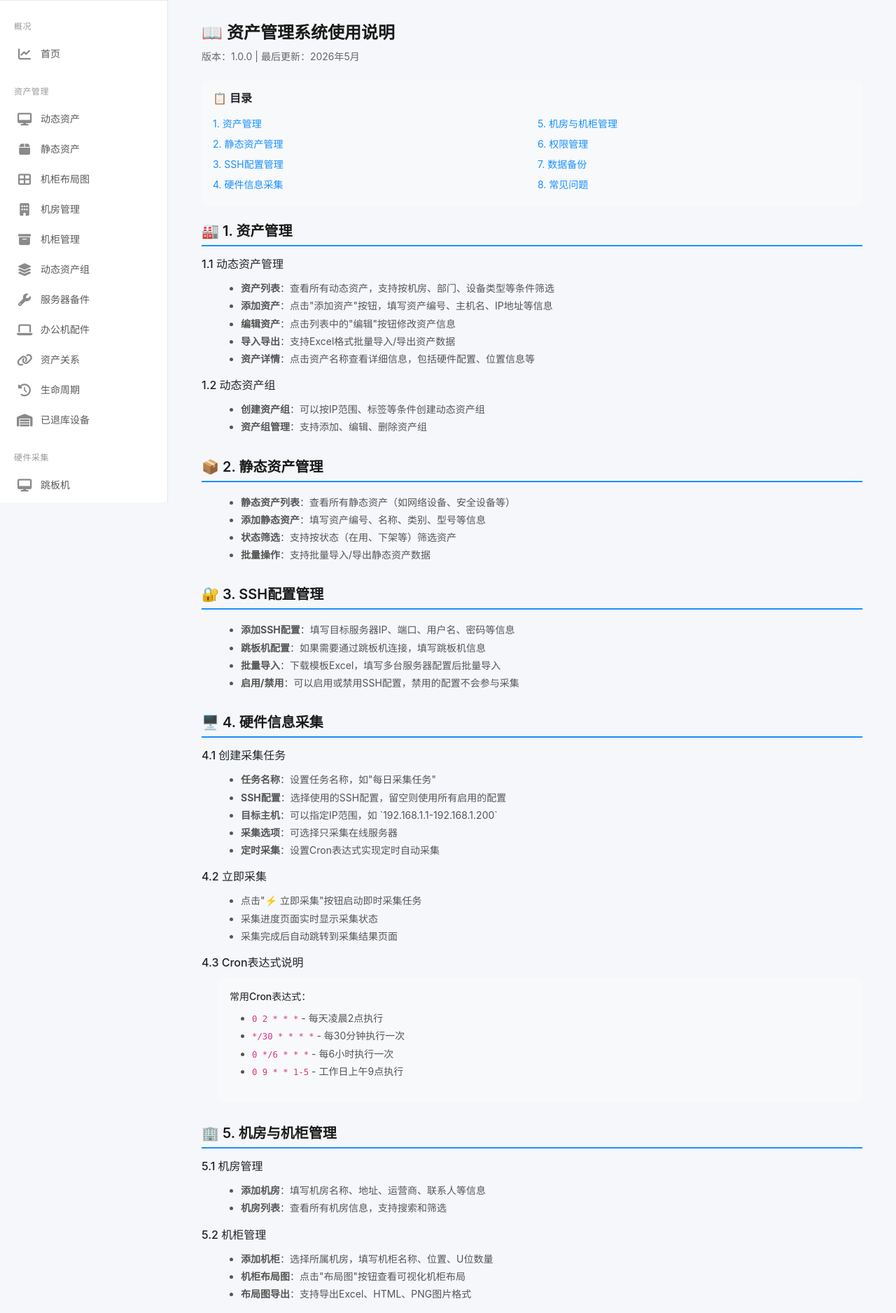
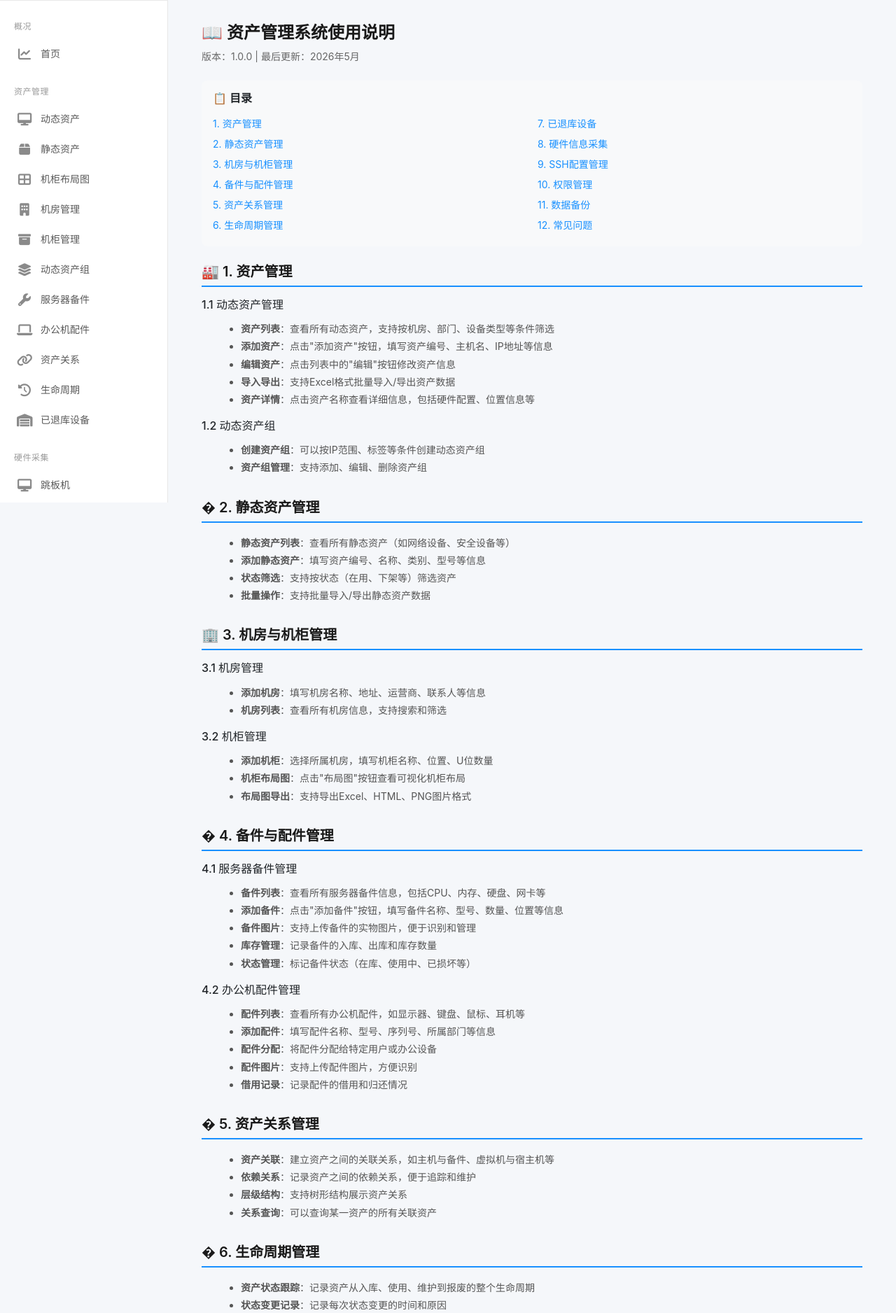
Before and after one commit to lsanotesen/cmdb-system, a Django app: page /cmdb/user-guide/ in a window 1280 px wide. Shown: the part 82-1958 px from the top of the page at 70% size. Run offline with Django 4.2, Linux system fonts and the light colour scheme; the visitor is signed in with stand-in values (Sample User, id 1); some libraries are stand-ins or nearby versions.

Commit message:
docs: 更新用户指南，添加备件与配件、资产关系、生命周期、已退库设备等模块说明，并按左侧导航栏顺序调整章节

```diff
--- a/templates/cmdb/user_guide.html
+++ b/templates/cmdb/user_guide.html
@@ -16,14 +16,18 @@
             <div>
                 <a href="#asset-management" style="display: block; padding: 4px 0; color: #1890ff; text-decoration: none;">1. 资产管理</a>
                 <a href="#static-asset" style="display: block; padding: 4px 0; color: #1890ff; text-decoration: none;">2. 静态资产管理</a>
-                <a href="#ssh-config" style="display: block; padding: 4px 0; color: #1890ff; text-decoration: none;">3. SSH配置管理</a>
-                <a href="#hardware-collect" style="display: block; padding: 4px 0; color: #1890ff; text-decoration: none;">4. 硬件信息采集</a>
+                <a href="#idc-cabinet" style="display: block; padding: 4px 0; color: #1890ff; text-decoration: none;">3. 机房与机柜管理</a>
+                <a href="#spare-parts" style="display: block; padding: 4px 0; color: #1890ff; text-decoration: none;">4. 备件与配件管理</a>
             </div>
             <div>
-                <a href="#idc-cabinet" style="display: block; padding: 4px 0; color: #1890ff; text-decoration: none;">5. 机房与机柜管理</a>
-                <a href="#permission" style="display: block; padding: 4px 0; color: #1890ff; text-decoration: none;">6. 权限管理</a>
-                <a href="#backup" style="display: block; padding: 4px 0; color: #1890ff; text-decoration: none;">7. 数据备份</a>
-                <a href="#faq" style="display: block; padding: 4px 0; color: #1890ff; text-decoration: none;">8. 常见问题</a>
+                <a href="#asset-relations" style="display: block; padding: 4px 0; color: #1890ff; text-decoration: none;">5. 资产关系管理</a>
+                <a href="#lifecycle" style="display: block; padding: 4px 0; color: #1890ff; text-decoration: none;">6. 生命周期管理</a>
+                <a href="#retired-equipment" style="display: block; padding: 4px 0; color: #1890ff; text-decoration: none;">7. 已退库设备</a>
+                <a href="#hardware-collect" style="display: block; padding: 4px 0; color: #1890ff; text-decoration: none;">8. 硬件信息采集</a>
+                <a href="#ssh-config" style="display: block; padding: 4px 0; color: #1890ff; text-decoration: none;">9. SSH配置管理</a>
+                <a href="#permission" style="display: block; padding: 4px 0; color: #1890ff; text-decoration: none;">10. 权限管理</a>
+                <a href="#backup" style="display: block; padding: 4px 0; color: #1890ff; text-decoration: none;">11. 数据备份</a>
+                <a href="#faq" style="display: block; padding: 4px 0; color: #1890ff; text-decoration: none;">12. 常见问题</a>
             </div>
         </div>
     </div>
@@ -53,7 +57,7 @@
     <!-- 静态资产管理 -->
     <section id="static-asset" style="margin-bottom: 32px;">
         <h2 style="font-size: 20px; font-weight: 600; color: #1a1a1a; margin-bottom: 16px; padding-bottom: 8px; border-bottom: 2px solid #1890ff;">
-            📦 2. 静态资产管理
+            � 2. 静态资产管理
         </h2>
         <ul style="margin-left: 24px; color: #555; line-height: 1.8;">
             <li><strong>静态资产列表</strong>：查看所有静态资产（如网络设备、安全设备等）</li>
@@ -63,26 +67,99 @@
         </ul>
     </section>
 
-    <!-- SSH配置管理 -->
-    <section id="ssh-config" style="margin-bottom: 32px;">
+    <!-- 机房与机柜管理 -->
+    <section id="idc-cabinet" style="margin-bottom: 32px;">
         <h2 style="font-size: 20px; font-weight: 600; color: #1a1a1a; margin-bottom: 16px; padding-bottom: 8px; border-bottom: 2px solid #1890ff;">
-            🔐 3. SSH配置管理
+            🏢 3. 机房与机柜管理
+        </h2>
+
+        <h3 style="font-size: 16px; font-weight: 500; margin: 16px 0 12px;">3.1 机房管理</h3>
+        <ul style="margin-left: 24px; color: #555; line-height: 1.8;">
+            <li><strong>添加机房</strong>：填写机房名称、地址、运营商、联系人等信息</li>
+            <li><strong>机房列表</strong>：查看所有机房信息，支持搜索和筛选</li>
+        </ul>
+
+        <h3 style="font-size: 16px; font-weight: 500; margin: 16px 0 12px;">3.2 机柜管理</h3>
+        <ul style="margin-left: 24px; color: #555; line-height: 1.8;">
+            <li><strong>添加机柜</strong>：选择所属机房，填写机柜名称、位置、U位数量</li>
+            <li><strong>机柜布局图</strong>：点击"布局图"按钮查看可视化机柜布局</li>
+            <li><strong>布局图导出</strong>：支持导出Excel、HTML、PNG图片格式</li>
+        </ul>
+    </section>
+
+    <!-- 备件与配件管理 -->
+    <section id="spare-parts" style="margin-bottom: 32px;">
+        <h2 style="font-size: 20px; font-weight: 600; color: #1a1a1a; margin-bottom: 16px; padding-bottom: 8px; border-bottom: 2px solid #1890ff;">
+            � 4. 备件与配件管理
+        </h2>
+
+        <h3 style="font-size: 16px; font-weight: 500; margin: 16px 0 12px;">4.1 服务器备件管理</h3>
+        <ul style="margin-left: 24px; color: #555; line-height: 1.8;">
+            <li><strong>备件列表</strong>：查看所有服务器备件信息，包括CPU、内存、硬盘、网卡等</li>
+            <li><strong>添加备件</strong>：点击"添加备件"按钮，填写备件名称、型号、数量、位置等信息</li>
+            <li><strong>备件图片</strong>：支持上传备件的实物图片，便于识别和管理</li>
+            <li><strong>库存管理</strong>：记录备件的入库、出库和库存数量</li>
+            <li><strong>状态管理</strong>：标记备件状态（在库、使用中、已损坏等）</li>
+        </ul>
+
+        <h3 style="font-size: 16px; font-weight: 500; margin: 16px 0 12px;">4.2 办公机配件管理</h3>
+        <ul style="margin-left: 24px; color: #555; line-height: 1.8;">
+            <li><strong>配件列表</strong>：查看所有办公机配件，如显示器、键盘、鼠标、耳机等</li>
+            <li><strong>添加配件</strong>：填写配件名称、型号、序列号、所属部门等信息</li>
+            <li><strong>配件分配</strong>：将配件分配给特定用户或办公设备</li>
+            <li><strong>配件图片</strong>：支持上传配件图片，方便识别</li>
+            <li><strong>借用记录</strong>：记录配件的借用和归还情况</li>
+        </ul>
+    </section>
+
+    <!-- 资产关系管理 -->
+    <section id="asset-relations" style="margin-bottom: 32px;">
+        <h2 style="font-size: 20px; font-weight: 600; color: #1a1a1a; margin-bottom: 16px; padding-bottom: 8px; border-bottom: 2px solid #1890ff;">
+            � 5. 资产关系管理
         </h2>
         <ul style="margin-left: 24px; color: #555; line-height: 1.8;">
-            <li><strong>添加SSH配置</strong>：填写目标服务器IP、端口、用户名、密码等信息</li>
-            <li><strong>跳板机配置</strong>：如果需要通过跳板机连接，填写跳板机信息</li>
-            <li><strong>批量导入</strong>：下载模板Excel，填写多台服务器配置后批量导入</li>
-            <li><strong>启用/禁用</strong>：可以启用或禁用SSH配置，禁用的配置不会参与采集</li>
+            <li><strong>资产关联</strong>：建立资产之间的关联关系，如主机与备件、虚拟机与宿主机等</li>
+            <li><strong>依赖关系</strong>：记录资产之间的依赖关系，便于追踪和维护</li>
+            <li><strong>层级结构</strong>：支持树形结构展示资产关系</li>
+            <li><strong>关系查询</strong>：可以查询某一资产的所有关联资产</li>
+        </ul>
+    </section>
+
+    <!-- 生命周期管理 -->
+    <section id="lifecycle" style="margin-bottom: 32px;">
+        <h2 style="font-size: 20px; font-weight: 600; color: #1a1a1a; margin-bottom: 16px; padding-bottom: 8px; border-bottom: 2px solid #1890ff;">
+            � 6. 生命周期管理
+        </h2>
+        <ul style="margin-left: 24px; color: #555; line-height: 1.8;">
+            <li><strong>资产状态跟踪</strong>：记录资产从入库、使用、维护到报废的整个生命周期</li>
+            <li><strong>状态变更记录</strong>：记录每次状态变更的时间和原因</li>
+            <li><strong>维护计划</strong>：设置定期维护计划，如硬件巡检、软件更新等</li>
+            <li><strong>保修管理</strong>：记录资产的保修信息和到期提醒</li>
+            <li><strong>折旧计算</strong>：支持资产折旧计算和报表生成</li>
+        </ul>
+    </section>
+
+    <!-- 已退库设备 -->
+    <section id="retired-equipment" style="margin-bottom: 32px;">
+        <h2 style="font-size: 20px; font-weight: 600; color: #1a1a1a; margin-bottom: 16px; padding-bottom: 8px; border-bottom: 2px solid #1890ff;">
+            �️ 7. 已退库设备
+        </h2>
+        <ul style="margin-left: 24px; color: #555; line-height: 1.8;">
+            <li><strong>退库列表</strong>：查看所有已退库的设备信息</li>
+            <li><strong>退库原因</strong>：记录设备退库的原因（如报废、淘汰、损坏等）</li>
+            <li><strong>退库时间</strong>：记录设备退库的时间</li>
+            <li><strong>恢复使用</strong>：支持将退库设备恢复为正常使用状态</li>
+            <li><strong>报废处理</strong>：记录设备的报废处理方式和责任人</li>
         </ul>
     </section>
 
     <!-- 硬件信息采集 -->
     <section id="hardware-collect" style="margin-bottom: 32px;">
         <h2 style="font-size: 20px; font-weight: 600; color: #1a1a1a; margin-bottom: 16px; padding-bottom: 8px; border-bottom: 2px solid #1890ff;">
-            🖥️ 4. 硬件信息采集
+            🖥️ 8. 硬件信息采集
         </h2>
 
-        <h3 style="font-size: 16px; font-weight: 500; margin: 16px 0 12px;">4.1 创建采集任务</h3>
+        <h3 style="font-size: 16px; font-weight: 500; margin: 16px 0 12px;">8.1 创建采集任务</h3>
         <ul style="margin-left: 24px; color: #555; line-height: 1.8;">
             <li><strong>任务名称</strong>：设置任务名称，如"每日采集任务"</li>
             <li><strong>SSH配置</strong>：选择使用的SSH配置，留空则使用所有启用的配置</li>
@@ -91,14 +168,14 @@
             <li><strong>定时采集</strong>：设置Cron表达式实现定时自动采集</li>
         </ul>
 
-        <h3 style="font-size: 16px; font-weight: 500; margin: 16px 0 12px;">4.2 立即采集</h3>
+        <h3 style="font-size: 16px; font-weight: 500; margin: 16px 0 12px;">8.2 立即采集</h3>
         <ul style="margin-left: 24px; color: #555; line-height: 1.8;">
             <li>点击"⚡ 立即采集"按钮启动即时采集任务</li>
             <li>采集进度页面实时显示采集状态</li>
             <li>采集完成后自动跳转到采集结果页面</li>
         </ul>
 
-        <h3 style="font-size: 16px; font-weight: 500; margin: 16px 0 12px;">4.3 Cron表达式说明</h3>
+        <h3 style="font-size: 16px; font-weight: 500; margin: 16px 0 12px;">8.3 Cron表达式说明</h3>
         <div style="background: #f8f9fa; padding: 16px; border-radius: 8px; margin-left: 24px;">
             <p style="margin-bottom: 8px; font-weight: 500;">常用Cron表达式：</p>
             <ul style="color: #555; line-height: 1.8;">
@@ -110,33 +187,26 @@
         </div>
     </section>
 
-    <!-- 机房与机柜管理 -->
-    <section id="idc-cabinet" style="margin-bottom: 32px;">
+    <!-- SSH配置管理 -->
+    <section id="ssh-config" style="margin-bottom: 32px;">
         <h2 style="font-size: 20px; font-weight: 600; color: #1a1a1a; margin-bottom: 16px; padding-bottom: 8px; border-bottom: 2px solid #1890ff;">
-            🏢 5. 机房与机柜管理
+            🔐 9. SSH配置管理
         </h2>
-
-        <h3 style="font-size: 16px; font-weight: 500; margin: 16px 0 12px;">5.1 机房管理</h3>
         <ul style="margin-left: 24px; color: #555; line-height: 1.8;">
-            <li><strong>添加机房</strong>：填写机房名称、地址、运营商、联系人等信息</li>
-            <li><strong>机房列表</strong>：查看所有机房信息，支持搜索和筛选</li>
-        </ul>
-
-        <h3 style="font-size: 16px; font-weight: 500; margin: 16px 0 12px;">5.2 机柜管理</h3>
-        <ul style="margin-left: 24px; color: #555; line-height: 1.8;">
-            <li><strong>添加机柜</strong>：选择所属机房，填写机柜名称、位置、U位数量</li>
-            <li><strong>机柜布局图</strong>：点击"布局图"按钮查看可视化机柜布局</li>
-            <li><strong>布局图导出</strong>：支持导出Excel、HTML、PNG图片格式</li>
+            <li><strong>添加SSH配置</strong>：填写目标服务器IP、端口、用户名、密码等信息</li>
+            <li><strong>跳板机配置</strong>：如果需要通过跳板机连接，填写跳板机信息</li>
+            <li><strong>批量导入</strong>：下载模板Excel，填写多台服务器配置后批量导入</li>
+            <li><strong>启用/禁用</strong>：可以启用或禁用SSH配置，禁用的配置不会参与采集</li>
         </ul>
     </section>
 
     <!-- 权限管理 -->
     <section id="permission" style="margin-bottom: 32px;">
         <h2 style="font-size: 20px; font-weight: 600; color: #1a1a1a; margin-bottom: 16px; padding-bottom: 8px; border-bottom: 2px solid #1890ff;">
-            👤 6. 权限管理
+            👤 10. 权限管理
         </h2>
 
-        <h3 style="font-size: 16px; font-weight: 500; margin: 16px 0 12px;">6.1 用户管理</h3>
+        <h3 style="font-size: 16px; font-weight: 500; margin: 16px 0 12px;">10.1 用户管理</h3>
         <ul style="margin-left: 24px; color: #555; line-height: 1.8;">
             <li><strong>添加用户</strong>：填写用户名、密码、邮箱等信息</li>
             <li><strong>用户类型</strong>：分为管理员和普通用户，管理员可以访问系统设置</li>
@@ -144,14 +214,14 @@
             <li><strong>删除用户</strong>：管理员可以删除用户，但必须确保至少有一个管理员</li>
         </ul>
 
-        <h3 style="font-size: 16px; font-weight: 500; margin: 16px 0 12px;">6.2 角色管理</h3>
+        <h3 style="font-size: 16px; font-weight: 500; margin: 16px 0 12px;">10.2 角色管理</h3>
         <ul style="margin-left: 24px; color: #555; line-height: 1.8;">
             <li><strong>创建角色</strong>：设置角色名称和描述</li>
             <li><strong>分配权限</strong>：为角色分配各模块的权限（查看、添加、编辑、删除、下载）</li>
             <li><strong>角色关联</strong>：将用户关联到角色，用户自动继承角色权限</li>
         </ul>
 
-        <h3 style="font-size: 16px; font-weight: 500; margin: 16px 0 12px;">6.3 权限说明</h3>
+        <h3 style="font-size: 16px; font-weight: 500; margin: 16px 0 12px;">10.3 权限说明</h3>
         <div style="background: #f8f9fa; padding: 16px; border-radius: 8px; margin-left: 24px;">
             <p style="margin-bottom: 8px; font-weight: 500;">权限级别：</p>
             <ul style="color: #555; line-height: 1.8;">
@@ -165,10 +235,10 @@
     <!-- 数据备份 -->
     <section id="backup" style="margin-bottom: 32px;">
         <h2 style="font-size: 20px; font-weight: 600; color: #1a1a1a; margin-bottom: 16px; padding-bottom: 8px; border-bottom: 2px solid #1890ff;">
-            💾 7. 数据备份
+            💾 11. 数据备份
         </h2>
 
-        <h3 style="font-size: 16px; font-weight: 500; margin: 16px 0 12px;">7.1 数据库备份</h3>
+        <h3 style="font-size: 16px; font-weight: 500; margin: 16px 0 12px;">11.1 数据库备份</h3>
         <ul style="margin-left: 24px; color: #555; line-height: 1.8;">
             <li><strong>创建备份</strong>：点击"立即备份"按钮创建数据库备份</li>
             <li><strong>备份列表</strong>：查看所有备份记录，显示备份时间、文件大小等信息</li>
@@ -177,7 +247,7 @@
             <li><strong>自动清理</strong>：系统自动清理过期备份（可配置保留数量）</li>
         </ul>
 
-        <h3 style="font-size: 16px; font-weight: 500; margin: 16px 0 12px;">7.2 媒体文件备份</h3>
+        <h3 style="font-size: 16px; font-weight: 500; margin: 16px 0 12px;">11.2 媒体文件备份</h3>
         <ul style="margin-left: 24px; color: #555; line-height: 1.8;">
             <li><strong>自动备份</strong>：创建数据库备份时，系统会自动备份媒体文件（备件图片、办公机配件图片等）</li>
             <li><strong>备份格式</strong>：媒体文件打包为 .tar.gz 格式存储</li>
@@ -185,7 +255,7 @@
             <li><strong>安全备份</strong>：恢复前系统会自动备份现有文件到 media/backup_时间戳/ 目录</li>
         </ul>
 
-        <h3 style="font-size: 16px; font-weight: 500; margin: 16px 0 12px;">7.3 数据恢复</h3>
+        <h3 style="font-size: 16px; font-weight: 500; margin: 16px 0 12px;">11.3 数据恢复</h3>
         <ul style="margin-left: 24px; color: #555; line-height: 1.8;">
             <li><strong>数据库恢复</strong>：进入"数据恢复"页面，上传SQL文件后点击"开始恢复"</li>
             <li><strong>媒体文件恢复</strong>：在数据恢复页面的媒体文件恢复区域，上传 .tar.gz 备份文件后点击"恢复媒体文件"</li>
@@ -196,7 +266,7 @@
     <!-- 常见问题 -->
     <section id="faq" style="margin-bottom: 32px;">
         <h2 style="font-size: 20px; font-weight: 600; color: #1a1a1a; margin-bottom: 16px; padding-bottom: 8px; border-bottom: 2px solid #1890ff;">
-            ❓ 8. 常见问题
+            ❓ 12. 常见问题
         </h2>
 
         <h3 style="font-size: 16px; font-weight: 500; margin: 16px 0 12px;">Q: 采集失败怎么办？</h3>
```
